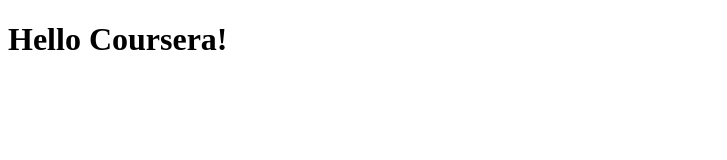
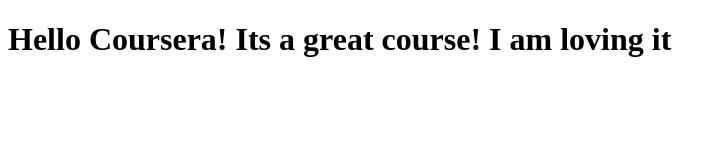
Before and after one commit to kale887/coursera-test, a plain HTML site: page site/index.html in a window 1280 px wide. Shown: the whole page, without its empty margins (0-727 px from the left). Drawn offline with Linux system fonts and the light colour scheme.

Commit message:
Small addition to the html page

```diff
--- a/site/index.html
+++ b/site/index.html
@@ -4,6 +4,6 @@
 	<title>Hello Coursera!</title>
 </head>
 <body>
-<h1> Hello Coursera!</h1>
+<h1> Hello Coursera! Its a great course! I am loving it</h1>
 </body>
 </html>
```
